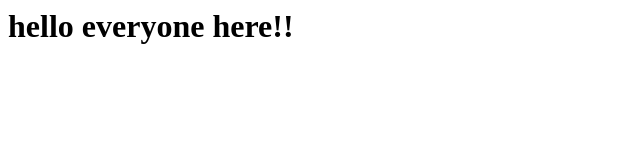
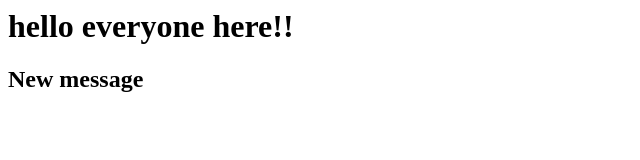
Before and after one commit to lavishraina37-ai/demo-wweb-page, a plain HTML site: page index.html in a window 1280 px wide. Shown: the whole page, without its empty margins (0-640 px from the left). Drawn offline with Linux system fonts and the light colour scheme.

Commit message:
Update index.html

```diff
--- a/index.html
+++ b/index.html
@@ -1 +1,2 @@
 <h1>hello everyone here!!</h1>
+<h2>New message</h2>
```
